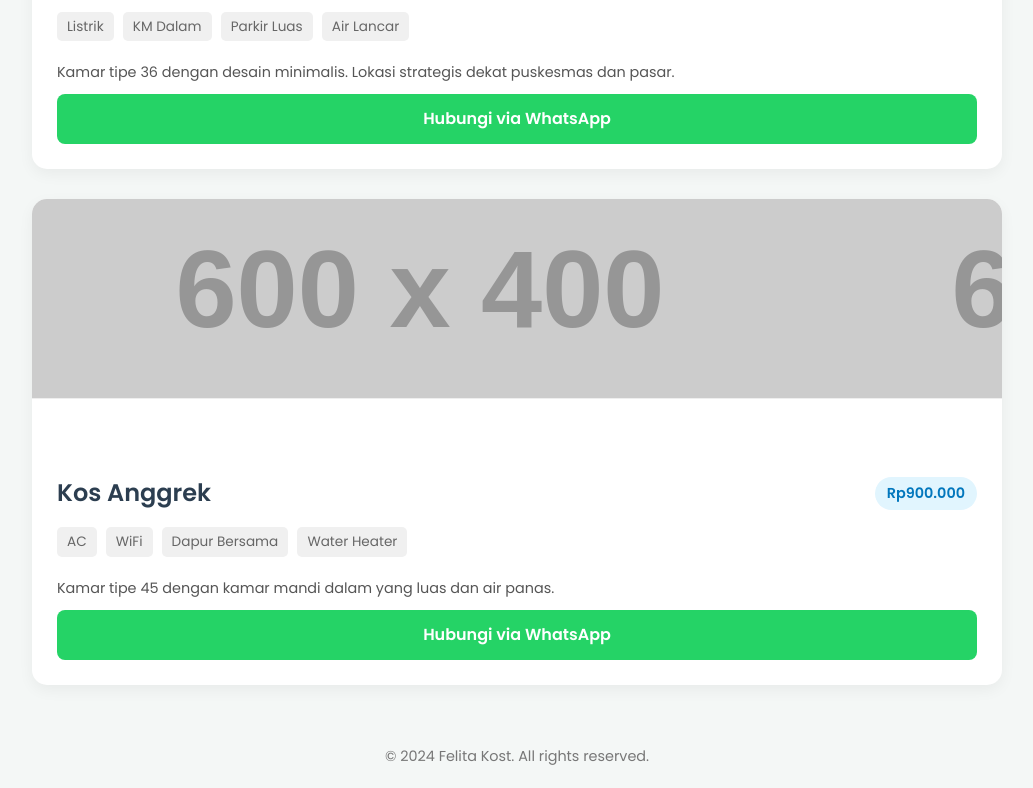
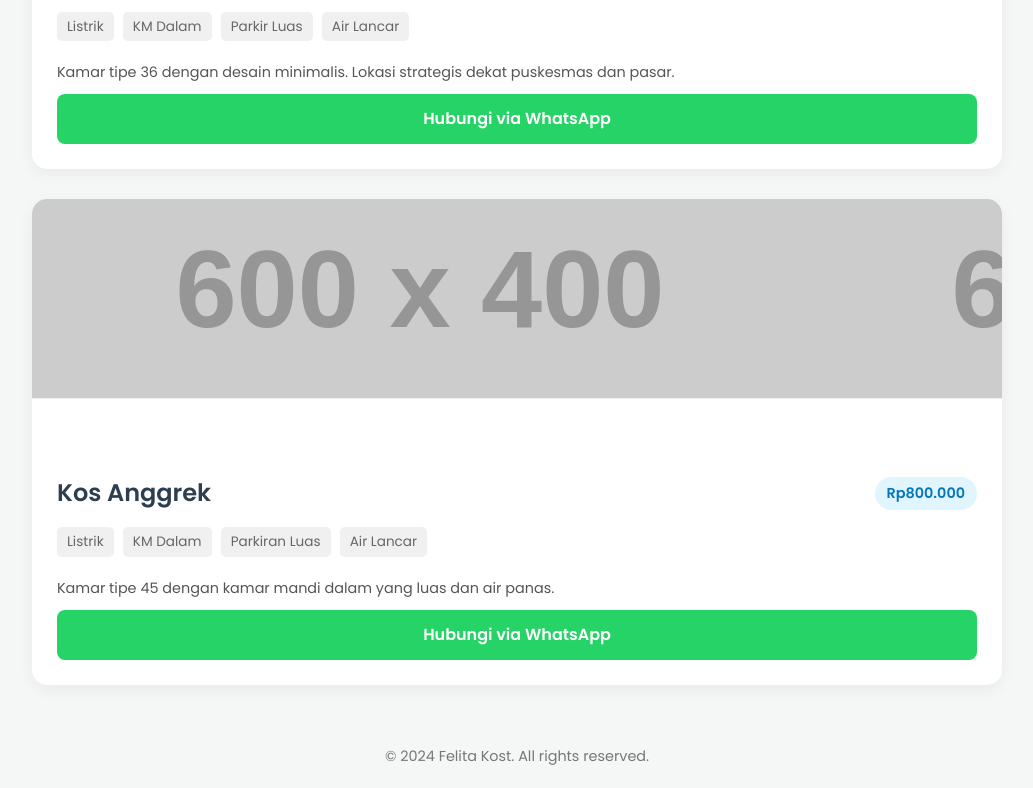
Before and after one commit to nathason980/felita-kost, a plain HTML site: page index.html in a window 1280 px wide. Shown: the part 529-1317 px from the top of the page, without its empty margins (123-1156 px from the left). Drawn offline with Linux system fonts and the light colour scheme; placeholder pictures from the web are drawn by us.

Commit message:
Update index.html

```diff
--- a/index.html
+++ b/index.html
@@ -199,18 +199,18 @@
       </div>
 
       <div class="info">
-        <h3>Kos Anggrek <span class="price">Rp900.000</span></h3>
+        <h3>Kos Anggrek <span class="price">Rp800.000</span></h3>
         <p class="facilities">
-          <span>AC</span>
-          <span>WiFi</span>
-          <span>Dapur Bersama</span>
-          <span>Water Heater</span>
+          <span>Listrik</span>
+          <span>KM Dalam</span>
+          <span>Parkiran Luas</span>
+          <span>Air Lancar</span>
         </p>
         <p style="font-size: 0.9rem; color: #555;">
           Kamar tipe 45 dengan kamar mandi dalam yang luas dan air panas.
         </p>
         <!-- Ganti nomor HP di bawah ini -->
-        <a href="https://wa.me/6281234567890?text=Halo%20saya%20tertarik%20dengan%20Kos%20Anggrek" class="btn-wa" target="_blank">
+        <a href="https://wa.me/6281339817823?text=Halo%20saya%20tertarik%20dengan%20Kos%20Anggrek" class="btn-wa" target="_blank">
           Hubungi via WhatsApp
         </a>
       </div>
@@ -223,4 +223,5 @@
   </footer>
 
 </body>
+
 </html>
```
